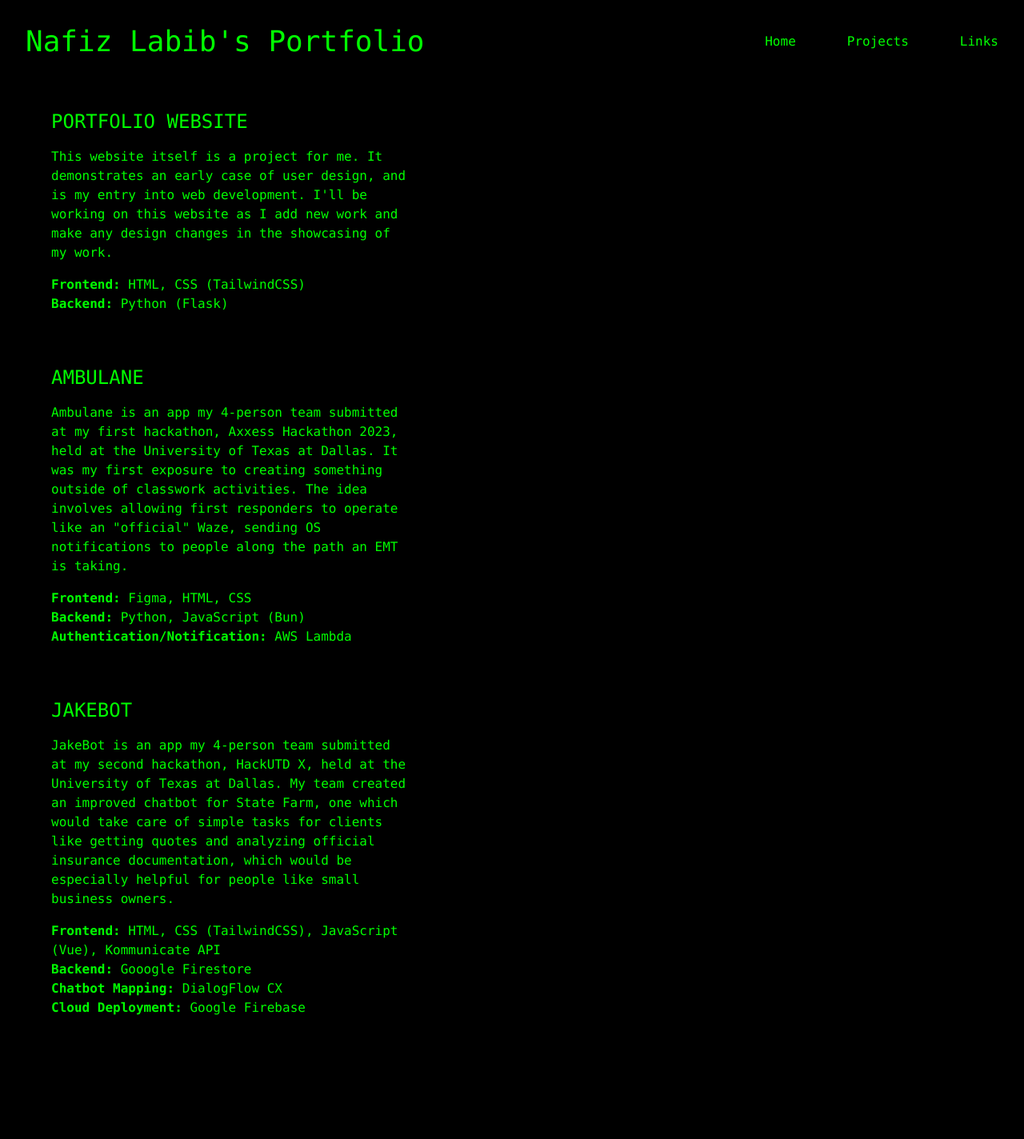
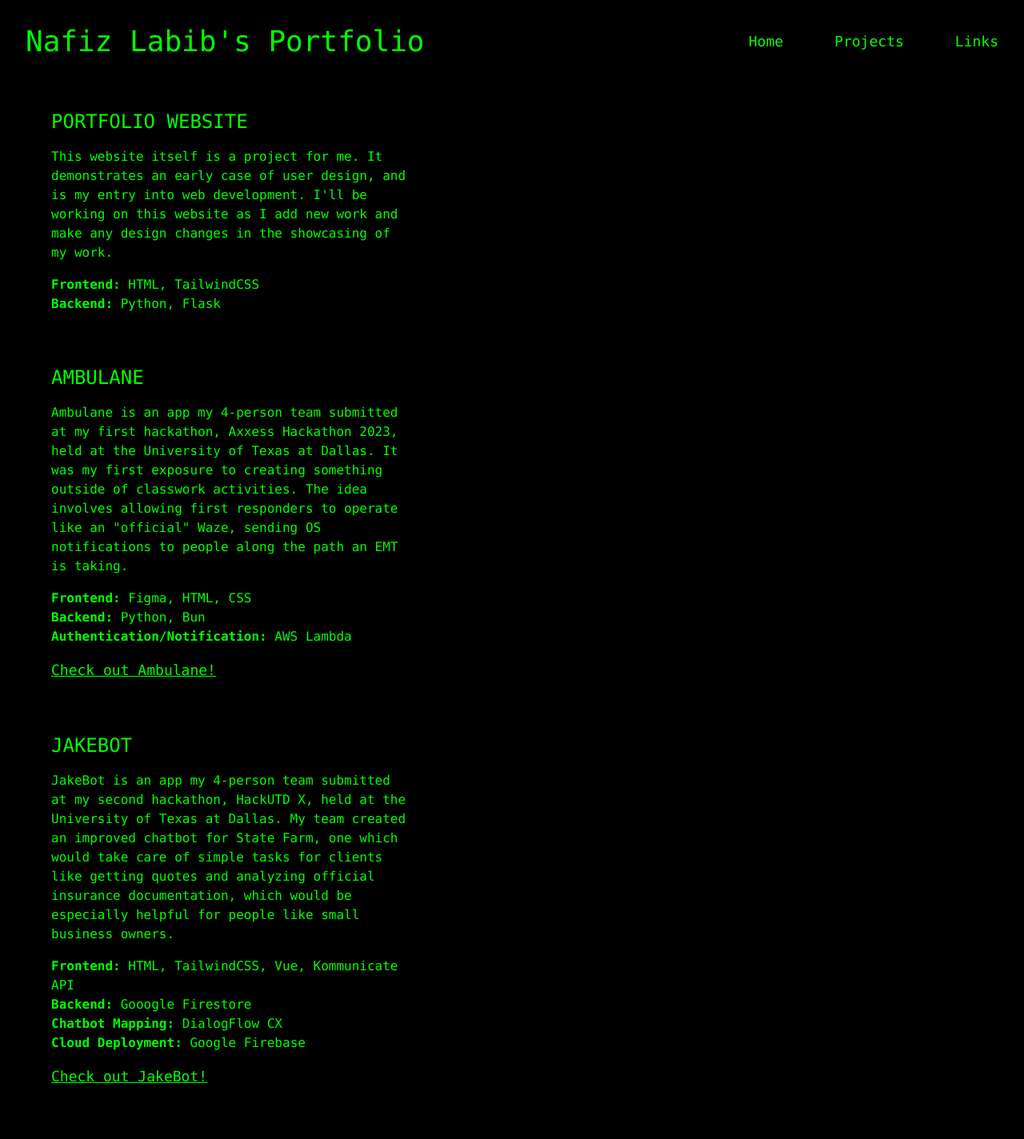
Before and after one commit to nafizzl/projects, a Flask app: page /projects in a window 1280 px wide. Shown: the whole page at 80% size. Before the commit the page ends 1269 px from the top, so only its background shows below. Run offline with Flask 3, Linux system fonts and the light colour scheme.

Commit message:
some minor style changes

```diff
--- a/Web Portfolio/templates/homepage.html
+++ b/Web Portfolio/templates/homepage.html
@@ -11,9 +11,9 @@
         <div class="flex justify-between">
             <h1 style="color: #0f0;" class="text-4xl text-left font-mono ml-8 mt-8 mb-8">Nafiz Labib's Portfolio</h1>
             <div class="flex">
-                <button type="submit" style="color: #0f0;" class="bg-black text-right font-mono mx-8 mt-8 mb-8 transform transition-transform hover:scale-125 hover:-translate-y-1" name="pfPage" value="Home">Home</button>
-                <button type="submit" style="color: #0f0;" class="bg-black text-right font-mono mx-8 mt-8 mb-8 transform transition-transform hover:scale-125 hover:-translate-y-1" name="pfPage" value="Projects">Projects</button>
-                <button type="submit" style="color: #0f0;" class="bg-black text-right font-mono mx-8 mt-8 mb-8 transform transition-transform hover:scale-125 hover:-translate-y-1" name="pfPage" value="Links">Links</button>
+                <button type="submit" style="color: #0f0;" class="bg-black text-right text-lg font-mono mx-8 mt-8 mb-8 transform transition-transform hover:scale-125 hover:-translate-y-1" name="pfPage" value="Home">Home</button>
+                <button type="submit" style="color: #0f0;" class="bg-black text-right text-lg font-mono mx-8 mt-8 mb-8 transform transition-transform hover:scale-125 hover:-translate-y-1" name="pfPage" value="Projects">Projects</button>
+                <button type="submit" style="color: #0f0;" class="bg-black text-right text-lg font-mono mx-8 mt-8 mb-8 transform transition-transform hover:scale-125 hover:-translate-y-1" name="pfPage" value="Links">Links</button>
             </div>
         </div>
     </form>
--- a/Web Portfolio/templates/links.html
+++ b/Web Portfolio/templates/links.html
@@ -11,9 +11,9 @@
         <div class="flex justify-between">
             <h1 style="color: #0f0;" class="text-4xl text-left font-mono ml-8 mt-8 mb-16">Nafiz Labib's Portfolio</h1>
             <div class="flex">
-                <button type="submit" style="color: #0f0;" class="bg-black text-right font-mono mx-8 mt-8 mb-16 transform transition-transform hover:scale-125 hover:-translate-y-1" name="pfPage" value="Home">Home</button>
-                <button type="submit" style="color: #0f0;" class="bg-black text-right font-mono mx-8 mt-8 mb-16 transform transition-transform hover:scale-125 hover:-translate-y-1" name="pfPage" value="Projects">Projects</button>
-                <button type="submit" style="color: #0f0;" class="bg-black text-right font-mono mx-8 mt-8 mb-16 transform transition-transform hover:scale-125 hover:-translate-y-1" name="pfPage" value="Links">Links</button>
+                <button type="submit" style="color: #0f0;" class="bg-black text-right text-lg font-mono mx-8 mt-8 mb-16 transform transition-transform hover:scale-125 hover:-translate-y-1" name="pfPage" value="Home">Home</button>
+                <button type="submit" style="color: #0f0;" class="bg-black text-right text-lg font-mono mx-8 mt-8 mb-16 transform transition-transform hover:scale-125 hover:-translate-y-1" name="pfPage" value="Projects">Projects</button>
+                <button type="submit" style="color: #0f0;" class="bg-black text-right text-lg font-mono mx-8 mt-8 mb-16 transform transition-transform hover:scale-125 hover:-translate-y-1" name="pfPage" value="Links">Links</button>
             </div>
         </div>
     </form>
--- a/Web Portfolio/templates/projects.html
+++ b/Web Portfolio/templates/projects.html
@@ -11,33 +11,38 @@
         <div class="flex justify-between">
             <h1 style="color: #0f0;" class="text-4xl text-left font-mono ml-8 mt-8 mb-16">Nafiz Labib's Portfolio</h1>
             <div class="flex">
-                <button type="submit" style="color: #0f0;" class="bg-black text-right font-mono mx-8 mt-8 mb-16 transform transition-transform hover:scale-125 hover:-translate-y-1" name="pfPage" value="Home">Home</button>
-                <button type="submit" style="color: #0f0;" class="bg-black text-right font-mono mx-8 mt-8 mb-16 transform transition-transform hover:scale-125 hover:-translate-y-1" name="pfPage" value="Projects">Projects</button>
-                <button type="submit" style="color: #0f0;" class="bg-black text-right font-mono mx-8 mt-8 mb-16 transform transition-transform hover:scale-125 hover:-translate-y-1" name="pfPage" value="Links">Links</button>
+                <button type="submit" style="color: #0f0;" class="bg-black text-right text-lg font-mono mx-8 mt-8 mb-16 transform transition-transform hover:scale-125 hover:-translate-y-1" name="pfPage" value="Home">Home</button>
+                <button type="submit" style="color: #0f0;" class="bg-black text-right text-lg font-mono mx-8 mt-8 mb-16 transform transition-transform hover:scale-125 hover:-translate-y-1" name="pfPage" value="Projects">Projects</button>
+                <button type="submit" style="color: #0f0;" class="bg-black text-right text-lg font-mono mx-8 mt-8 mb-16 transform transition-transform hover:scale-125 hover:-translate-y-1" name="pfPage" value="Links">Links</button>
             </div>
         </div>
     </form>
     <div class="max-w-lg text-wrap">
         <h3 style="color: #0f0;" class="text-2xl text-left font-mono ml-16 mb-4">PORTFOLIO WEBSITE</h3>
         <p style="color: #0f0;" class="text-base text-left font-mono ml-16 mb-4 text-wrap">This website itself is a project for me. It demonstrates an early case of user design, and is my entry into web development. I'll be working on this website as I add new work and make any design changes in the showcasing of my work.</p>
-        <p style="color: #0f0;" class="text-base text-left font-mono ml-16 text-wrap"><b>Frontend:</b> HTML, CSS (TailwindCSS)</p>
-        <p style="color: #0f0;" class="text-base text-left font-mono ml-16 mb-16 text-wrap"><b>Backend:</b> Python (Flask)</p>
+        <p style="color: #0f0;" class="text-base text-left font-mono ml-16 text-wrap"><b>Frontend:</b> HTML, TailwindCSS</p>
+        <p style="color: #0f0;" class="text-base text-left font-mono ml-16 mb-16 text-wrap"><b>Backend:</b> Python, Flask</p>
     </div>
     <div class="max-w-lg text-wrap">
         <h3 style="color: #0f0;" class="text-2xl text-left font-mono ml-16 mb-4">AMBULANE</h3>
         <p style="color: #0f0;" class="text-base text-left font-mono ml-16 mb-4 text-wrap">Ambulane is an app my 4-person team submitted at my first hackathon, Axxess Hackathon 2023, held at the University of Texas at Dallas. It was my first exposure to creating something outside of classwork activities. The idea involves allowing first responders to operate like an "official" Waze, sending OS notifications to people along the path an EMT is taking.</p>
         <p style="color: #0f0;" class="text-base text-left font-mono ml-16 text-wrap"><b>Frontend:</b> Figma, HTML, CSS</p>
-        <p style="color: #0f0;" class="text-base text-left font-mono ml-16 text-wrap"><b>Backend:</b> Python, JavaScript (Bun)</p>
-        <p style="color: #0f0;" class="text-base text-left font-mono ml-16 mb-16 text-wrap"><b>Authentication/Notification:</b> AWS Lambda</p>
+        <p style="color: #0f0;" class="text-base text-left font-mono ml-16 text-wrap"><b>Backend:</b> Python, Bun</p>
+        <p style="color: #0f0;" class="text-base text-left font-mono ml-16 text-wrap"><b>Authentication/Notification:</b> AWS Lambda</p>
+        <a href="https://devpost.com/software/dcam">
+            <button type="submit" style="color: #0f0;" class="bg-black text-right text-lg font-mono ml-16 mt-4 mb-16 transform transition-transform hover:scale-110 hover:-translate-y-1" name="pfPage" value="Ambulane"><u>Check out Ambulane!</u></button>
+        </a>
     </div>
     <div class="max-w-lg text-wrap">
         <h3 style="color: #0f0;" class="text-2xl text-left font-mono ml-16 mb-4">JAKEBOT</h3>
         <p style="color: #0f0;" class="text-base text-left font-mono ml-16 mb-4 text-wrap">JakeBot is an app my 4-person team submitted at my second hackathon, HackUTD X, held at the University of Texas at Dallas. My team created an improved chatbot for State Farm, one which would take care of simple tasks for clients like getting quotes and analyzing official insurance documentation, which would be especially helpful for people like small business owners.</p>
-        <p style="color: #0f0;" class="text-base text-left font-mono ml-16 text-wrap"><b>Frontend:</b> HTML, CSS (TailwindCSS), JavaScript (Vue), Kommunicate API</p>
+        <p style="color: #0f0;" class="text-base text-left font-mono ml-16 text-wrap"><b>Frontend:</b> HTML, TailwindCSS, Vue, Kommunicate API</p>
         <p style="color: #0f0;" class="text-base text-left font-mono ml-16 text-wrap"><b>Backend:</b> Gooogle Firestore</p>
         <p style="color: #0f0;" class="text-base text-left font-mono ml-16 text-wrap"><b>Chatbot Mapping:</b> DialogFlow CX</p>
-        <p style="color: #0f0;" class="text-base text-left font-mono ml-16 mb-16 text-wrap"><b>Cloud Deployment:</b> Google Firebase</p>
-
+        <p style="color: #0f0;" class="text-base text-left font-mono ml-16 text-wrap"><b>Cloud Deployment:</b> Google Firebase</p>
+        <a href="https://hackutd-statefarmbot.web.app/">
+            <button type="submit" style="color: #0f0;" class="bg-black text-right text-lg font-mono ml-16 mt-4 mb-16 transform transition-transform hover:scale-110 hover:-translate-y-1" name="pfPage" value="JakeBot"><u>Check out JakeBot!</u></button>
+        </a>
     </div>
 </body>
 </html>
```
